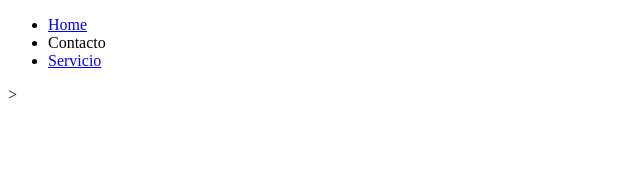
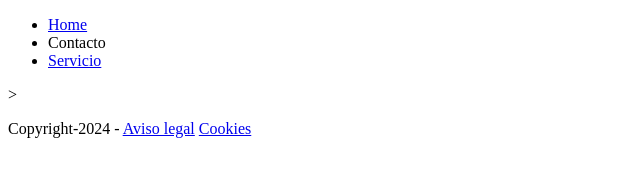
Before and after one commit to xabierjc94/prueba_remoto, a plain HTML site: page index.html in a window 1280 px wide. Shown: the whole page, without its empty margins (0-640 px from the left). Drawn offline with Linux system fonts and the light colour scheme.

Commit message:
He creado el footer con copyright y cookies

```diff
--- a/index.html
+++ b/index.html
@@ -15,6 +15,10 @@
             </ul>>
         </nav>
     </header>
-
+    <footer>
+        <p>Copyright-2024 - <a href="avis.html">Aviso legal</a>
+        <a href="cookies.html">Cookies</a>
+    </p>
+    </footer>
 </body>
 </html>
```
